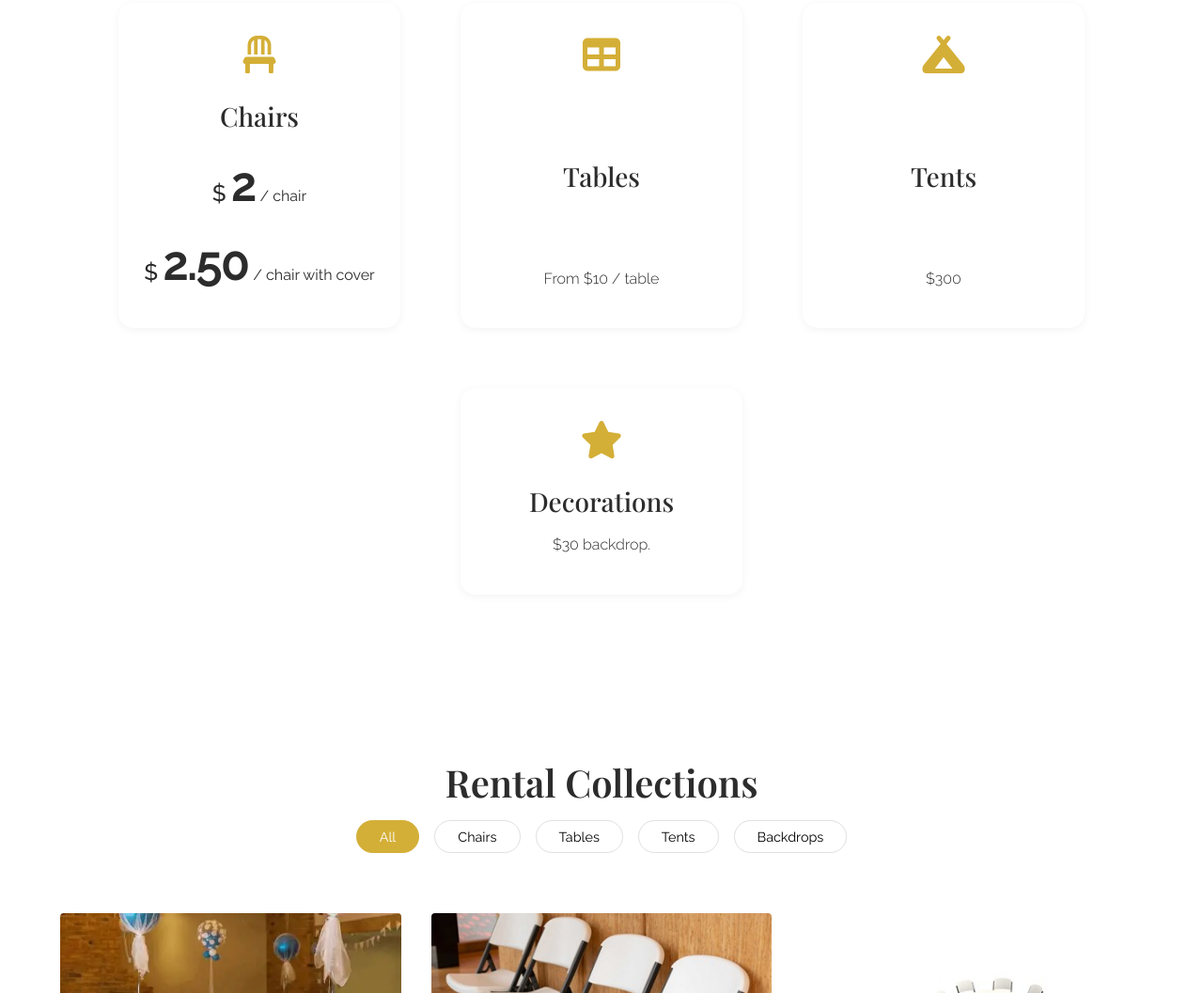
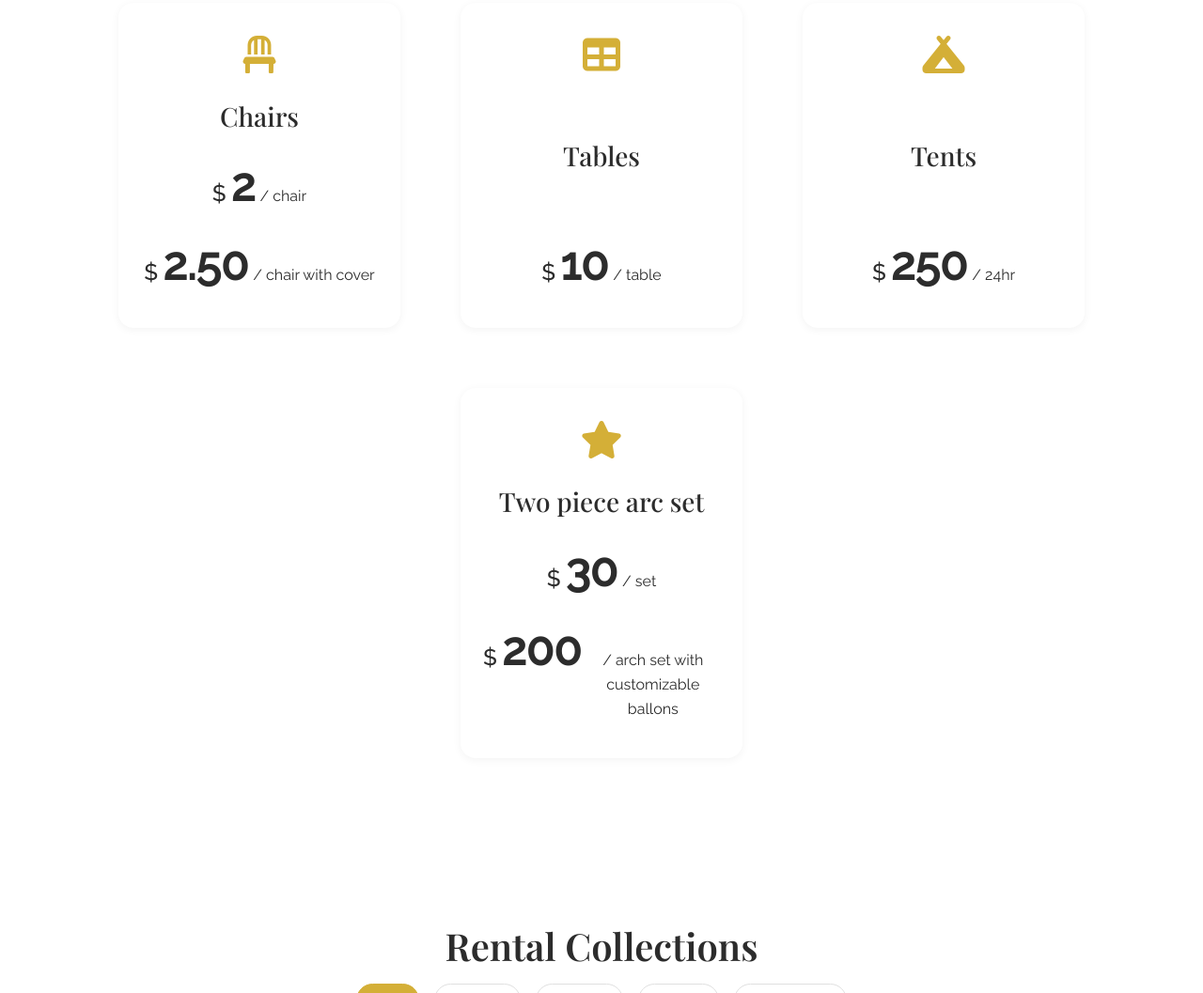
Before and after one commit to Daniel21b/Event, a plain HTML site: page index.html in a window 1280 px wide. Shown: the part 909-1966 px from the top of the page at 94% size. Drawn offline with nearby package versions, Linux system fonts and the light colour scheme.

Commit message:
Update index.html-price update

```diff
--- a/index.html
+++ b/index.html
@@ -71,17 +71,34 @@
                     <a href="#gallery" class="service-card" onclick="filterGallery('chairs')">
                       <div class="service-icon"><i class="fas fa-table"></i></div>
                       <h3>Tables</h3>
-                      <p>From $10 / table</p>
+                      <div class="price">
+                         <span class="currency">$</span>
+                         <span class="amount">10</span>
+                         <span class="period">/ table</span>
+                      </div>
                     </a>
                     <a href="#gallery" class="service-card" onclick="filterGallery('tents')">
                       <div class="service-icon"><i class="fas fa-campground"></i></div>
                         <h3>Tents</h3>
-                        <p>$300 </p>
+                        <div class="price">
+                         <span class="currency">$</span>
+                         <span class="amount">250</span>
+                         <span class="period">/ 24hr</span>
+                      </div>
                     </a>
                     <a href="#gallery" class="service-card" onclick="filterGallery('decoration')">
                       <div class="service-icon"><i class="fas fa-star"></i></div>
-                      <h3>Decorations</h3>
-                      <p>$30 backdrop.</p>
+                      <h3>Two piece arc set</h3>
+                      <div class="price">
+                         <span class="currency">$</span>
+                         <span class="amount">30</span>
+                         <span class="period">/ set</span>
+                      </div>
+                      <div class="price">
+                          <span class="currency">$</span>
+                          <span class="amount">200</span>
+                          <span class="period">/ arch set with customizable ballons</span>
+                     </div>
                     </a>
                   </div>
                 </div>
```
